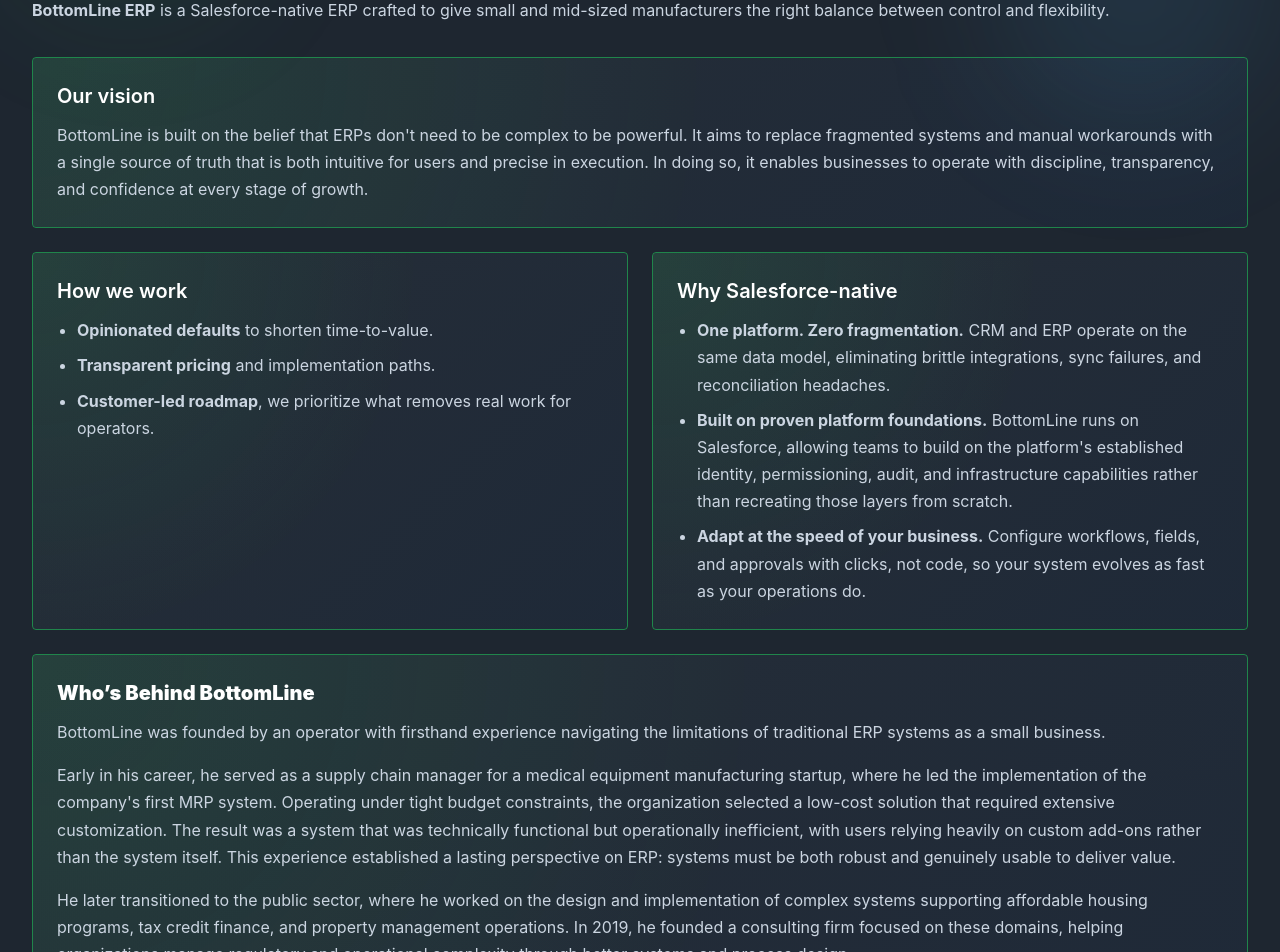
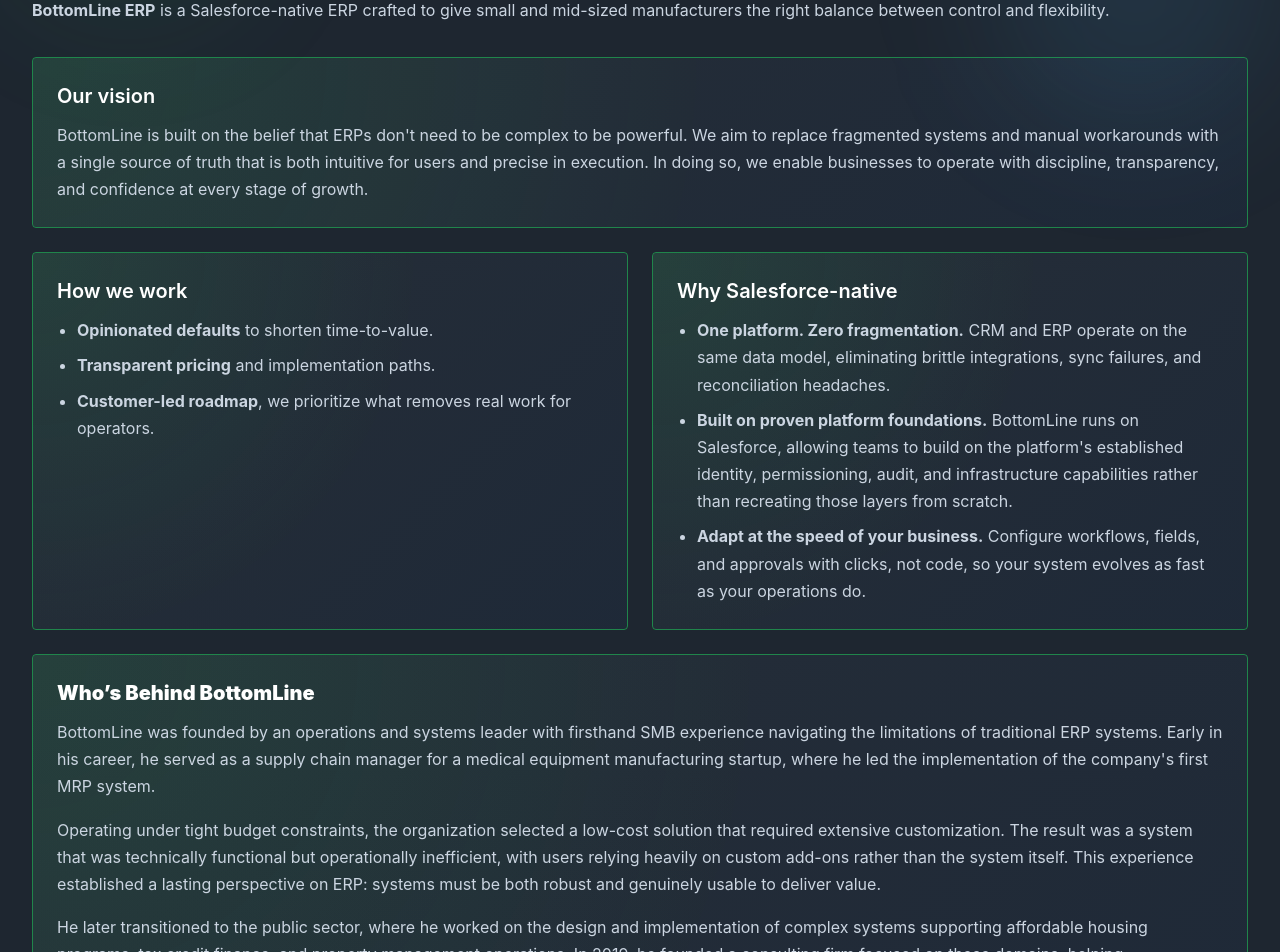
Before and after one commit to toddrcraven/bottomline-website, a Next.js app: page /about-bl in a window 1280 px wide. Shown: the part 240-1192 px from the top of the page. Built offline with nearby package versions, Linux system fonts and the light colour scheme.

Commit message:
20260401_AboutUsUpdates

```diff
--- a/src/app/about-bl/page.tsx
+++ b/src/app/about-bl/page.tsx
@@ -12,9 +12,9 @@
         <h2 className="text-xl font-semibold text-white">Our vision</h2>
         <p className="mt-3 text-brandSlate">
           BottomLine is built on the belief that ERPs don&apos;t need to be
-          complex to be powerful. It aims to replace fragmented systems and
+          complex to be powerful. We aim to replace fragmented systems and
           manual workarounds with a single source of truth that is both
-          intuitive for users and precise in execution. In doing so, it enables
+          intuitive for users and precise in execution. In doing so, we enable
           businesses to operate with discipline, transparency, and confidence
           at every stage of growth.
         </p>
@@ -68,15 +68,14 @@
         </h2>
         <div className="mt-3 space-y-4 text-brandSlate">
           <p>
-            BottomLine was founded by an operator with firsthand experience
-            navigating the limitations of traditional ERP systems as a small
-            business.
+            BottomLine was founded by an operations and systems leader with
+            firsthand SMB experience navigating the limitations of traditional
+            ERP systems. Early in his career, he served as a supply chain
+            manager for a medical equipment manufacturing startup, where he led
+            the implementation of the company&apos;s first MRP system.
           </p>
           <p>
-            Early in his career, he served as a supply chain manager for a
-            medical equipment manufacturing startup, where he led the
-            implementation of the company&apos;s first MRP system. Operating
-            under tight budget constraints, the organization selected a
+            Operating under tight budget constraints, the organization selected a
             low-cost solution that required extensive customization. The result
             was a system that was technically functional but operationally
             inefficient, with users relying heavily on custom add-ons rather
```
